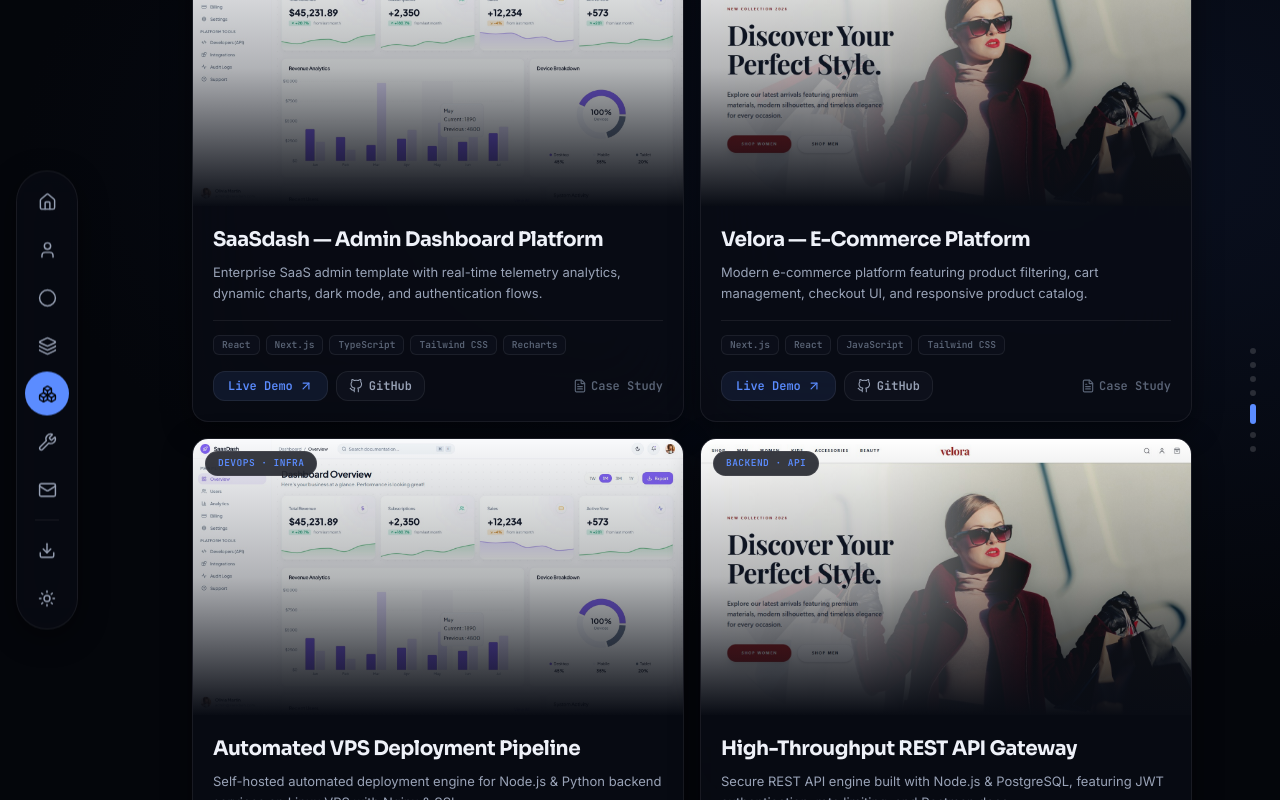
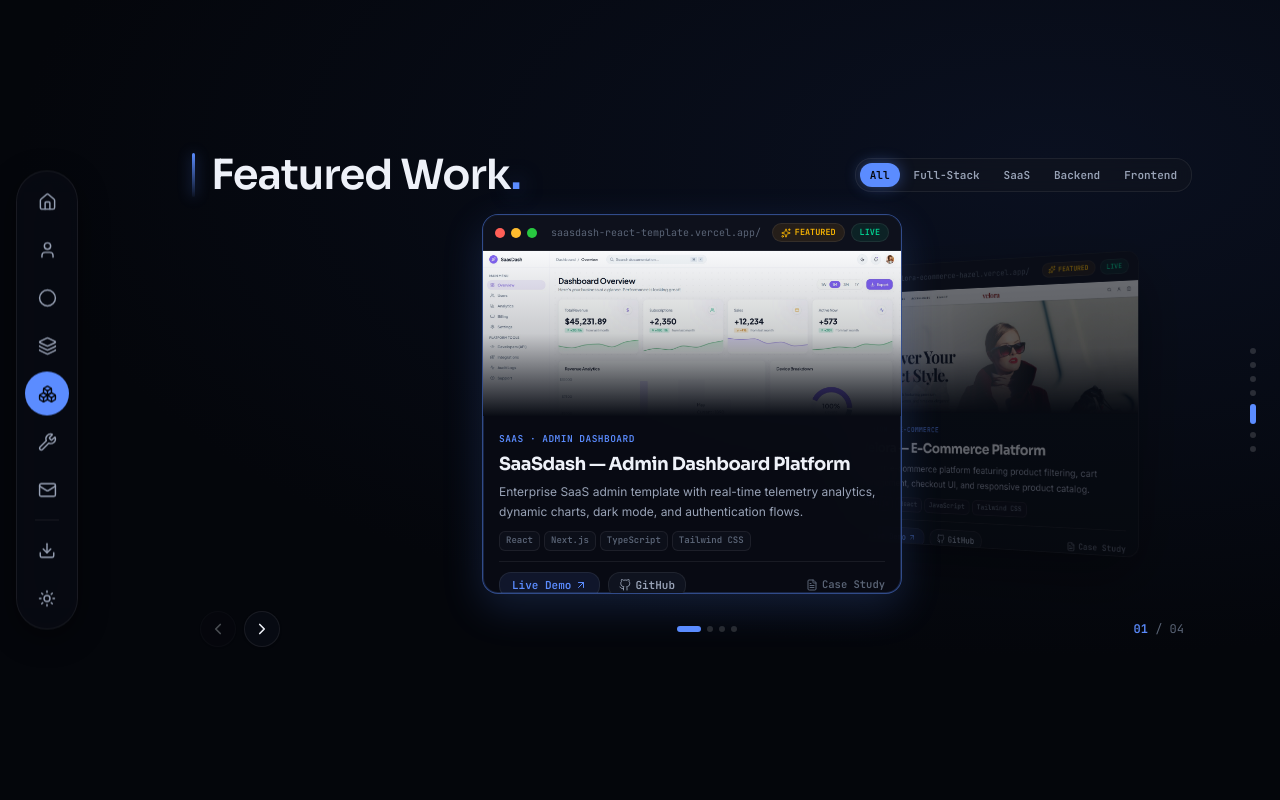
Before and after one commit to SabbirHossain-02/sabbir-portfolio, a Next.js app: page / in a window 1280 px wide. Both pictures are taken after a click on the button "View My Work". Built offline with nearby package versions, Linux system fonts and the light colour scheme.

Commit message:
Convert Projects section to high-performance 3D Coverflow Carousel system

```diff
--- a/src/components/sections/projects.tsx
+++ b/src/components/sections/projects.tsx
@@ -1,10 +1,19 @@
 "use client";
 
-import { useState } from "react";
-import { ArrowUpRight, Sparkles, ExternalLink, X, FileText, CheckCircle2 } from "lucide-react";
+import { useState, useCallback, useEffect, useRef } from "react";
+import {
+  ArrowUpRight,
+  ChevronLeft,
+  ChevronRight,
+  Sparkles,
+  ExternalLink,
+  X,
+  FileText,
+} from "lucide-react";
 import { PROJECTS, type Project } from "@/lib/site";
 import { Section, SectionInner, SectionHead } from "../section";
 import { Icon } from "../icons";
+import { useDeck } from "../deck";
 
 const CATEGORIES = [
   { id: "all", label: "All" },
@@ -15,23 +24,127 @@
 ] as const;
 
 export function Projects() {
+  const { registerInterceptor, active, dir } = useDeck();
   const [activeTab, setActiveTab] = useState<string>("all");
+  const [cur, setCur] = useState(0);
+  const curRef = useRef(0);
   const [selectedCaseStudy, setSelectedCaseStudy] = useState<Project | null>(null);
 
+  // Filter projects by selected category tab
   const filteredProjects = PROJECTS.filter((p) => {
     if (activeTab === "all") return true;
     return p.category === activeTab;
   });
 
+  const n = filteredProjects.length;
+
+  const go = useCallback(
+    (i: number) => {
+      if (n === 0) return;
+      const v = Math.max(0, Math.min(n - 1, i));
+      curRef.current = v;
+      setCur(v);
+    },
+    [n]
+  );
+
+  // Reset current index when category tab changes
+  useEffect(() => {
+    curRef.current = 0;
+    setCur(0);
+  }, [activeTab]);
+
+  // Scroll interceptor for deck section
+  useEffect(() => {
+    const fn = (d: 1 | -1) => {
+      const c = curRef.current;
+      if (d > 0) {
+        if (c < n - 1) {
+          go(c + 1);
+          return true; // consumed — stay in projects slide
+        }
+        return false; // at last project -> advance slide
+      } else {
+        if (c > 0) {
+          go(c - 1);
+          return true;
+        }
+        return false; // at first project -> go back slide
+      }
+    };
+    registerInterceptor("projects", fn);
+    return () => registerInterceptor("projects", null);
+  }, [registerInterceptor, go, n]);
+
+  // Reset index when entering section
+  useEffect(() => {
+    if (active === "projects") {
+      const target = dir > 0 ? 0 : Math.max(0, n - 1);
+      curRef.current = target;
+      setCur(target);
+    }
+  }, [active, dir, n]);
+
+  const activeProject = filteredProjects[cur] || filteredProjects[0];
+
+  // Touch swipe support
+  const stageRef = useRef<HTMLDivElement>(null);
+  useEffect(() => {
+    const el = stageRef.current;
+    if (!el) return;
+    let sx = 0;
+    let sy = 0;
+    let isTracking = false;
+    let isDecided = false;
+    let isHorizontal = false;
+
+    const onStart = (e: TouchEvent) => {
+      sx = e.touches[0].clientX;
+      sy = e.touches[0].clientY;
+      isTracking = true;
+      isDecided = false;
+      isHorizontal = false;
+    };
+    const onMove = (e: TouchEvent) => {
+      if (!isTracking) return;
+      const dx = e.touches[0].clientX - sx;
+      const dy = e.touches[0].clientY - sy;
+      if (!isDecided && (Math.abs(dx) > 8 || Math.abs(dy) > 8)) {
+        isDecided = true;
+        isHorizontal = Math.abs(dx) > Math.abs(dy);
+      }
+      if (isHorizontal) e.preventDefault();
+    };
+    const onEnd = (e: TouchEvent) => {
+      if (!isTracking) return;
+      isTracking = false;
+      const dx = e.changedTouches[0].clientX - sx;
+      if (isHorizontal && Math.abs(dx) > 40) {
+        go(curRef.current + (dx < 0 ? 1 : -1));
+      }
+    };
+
+    el.addEventListener("touchstart", onStart, { passive: true });
+    el.addEventListener("touchmove", onMove, { passive: false });
+    el.addEventListener("touchend", onEnd, { passive: true });
+    el.addEventListener("touchcancel", onEnd, { passive: true });
+    return () => {
+      el.removeEventListener("touchstart", onStart);
+      el.removeEventListener("touchmove", onMove);
+      el.removeEventListener("touchend", onEnd);
+      el.removeEventListener("touchcancel", onEnd);
+    };
+  }, [go]);
+
   return (
     <Section id="projects">
-      <SectionInner className="!py-2 md:!py-3">
-        {/* Section Header & Category Filters */}
-        <div className="mb-3.5 flex flex-col gap-3 sm:mb-4 sm:flex-row sm:items-center sm:justify-between">
+      <SectionInner className="!py-2 md:!py-3 flex h-[100dvh] flex-col justify-between md:h-auto">
+        <div>
+          {/* Header & Category Tabs */}
+          <div className="mb-2 flex flex-col gap-2 sm:mb-3 sm:flex-row sm:items-center sm:justify-between">
             <SectionHead title="Featured Work." className="!mb-0" />
 
-          {/* Category Filter Tabs */}
-          <div className="flex flex-wrap items-center gap-1.5 rounded-2xl border border-line bg-surface-2/80 p-1.5 backdrop-blur">
+            <div className="flex flex-wrap items-center gap-1 rounded-2xl border border-line bg-surface-2/80 p-1 backdrop-blur">
               {CATEGORIES.map((cat) => {
                 const isActive = activeTab === cat.id;
                 return (
@@ -39,7 +152,7 @@
                     key={cat.id}
                     type="button"
                     onClick={() => setActiveTab(cat.id)}
-                  className={`rounded-xl px-3 py-1 font-mono text-xs font-semibold transition-all duration-200 ${
+                    className={`rounded-xl px-2.5 py-1 font-mono text-[11px] font-semibold transition-all duration-200 ${
                       isActive
                         ? "bg-accent text-accent-ink shadow-[0_0_15px_color-mix(in_srgb,var(--accent)_40%,transparent)]"
                         : "text-muted hover:text-ink"
@@ -52,105 +165,102 @@
             </div>
           </div>
 
-        {/* Project Cards Grid */}
-        <div className="stagger grid gap-4 sm:grid-cols-2">
-          {filteredProjects.map((p) => (
+          {/* 3D Carousel Stage */}
+          <div className="relative mt-2 w-full">
+            <div
+              ref={stageRef}
+              className="relative mx-auto h-[360px] w-full touch-pan-y select-none sm:h-[390px]"
+              style={{ perspective: "1600px" }}
+            >
+              {filteredProjects.map((p, i) => {
+                const off = i - cur;
+                const abs = Math.abs(off);
+                const visible = abs <= 2;
+                const clamped = Math.max(-2, Math.min(2, off));
+
+                return (
                   <div
                     key={p.id}
-              className="group relative flex flex-col justify-between overflow-hidden rounded-2xl border border-line-strong/80 bg-surface/80 shadow-[var(--shadow-md)] backdrop-blur-2xl transition-all duration-300 hover:-translate-y-1 hover:border-accent/50 hover:shadow-[0_12px_35px_rgba(91,140,255,0.15)]"
+                    onClick={() => off !== 0 && go(i)}
+                    className="absolute left-1/2 top-1/2 h-[350px] w-[min(88vw,420px)] sm:h-[380px]"
+                    style={{
+                      transform: `translate(-50%, -50%) translateX(${off * 52}%) rotateY(${clamped * -38}deg) translateZ(${-abs * 160}px) scale(${off === 0 ? 1 : 0.82})`,
+                      transformStyle: "preserve-3d",
+                      transition:
+                        "transform 0.6s cubic-bezier(0.16,1,0.3,1), opacity 0.5s ease",
+                      opacity: visible ? (off === 0 ? 1 : 0.6) : 0,
+                      zIndex: 50 - abs,
+                      pointerEvents: visible ? "auto" : "none",
+                      cursor: off === 0 ? "default" : "pointer",
+                    }}
                   >
-              {/* Preview Image with Hover Zoom & Gradient Mask */}
-              <div className="relative aspect-[16/9] w-full overflow-hidden bg-surface-2">
-                <img
-                  src={p.image}
-                  alt={p.title}
-                  className="h-full w-full object-cover object-top transition-transform duration-700 ease-out group-hover:scale-105"
+                    <ProjectCard
+                      p={p}
+                      active={off === 0}
+                      onOpenCaseStudy={() => setSelectedCaseStudy(p)}
                     />
-                <div className="absolute inset-0 bg-gradient-to-t from-surface via-surface/30 to-transparent" />
+                  </div>
+                );
+              })}
+            </div>
 
-                {/* Badges Overlay */}
-                <div className="absolute left-3 top-3 flex flex-wrap gap-1.5">
-                  <span className="rounded-full border border-line bg-surface/80 px-3 py-1 font-mono text-[9.5px] font-bold uppercase tracking-wider text-accent backdrop-blur">
-                    {p.typeLabel}
+            {/* 3D Controls & Counter */}
+            <div className="mt-3 flex items-center justify-between px-2">
+              <div className="flex items-center gap-2">
+                <button
+                  type="button"
+                  onClick={() => go(cur - 1)}
+                  disabled={cur === 0}
+                  aria-label="Previous project"
+                  className="grid h-9 w-9 place-items-center rounded-full border border-line-strong/80 bg-surface/80 text-ink shadow-sm transition hover:border-accent hover:text-accent disabled:cursor-not-allowed disabled:opacity-30"
+                >
+                  <ChevronLeft className="h-4.5 w-4.5" strokeWidth={2.2} />
+                </button>
+
+                <button
+                  type="button"
+                  onClick={() => go(cur + 1)}
+                  disabled={cur === n - 1}
+                  aria-label="Next project"
+                  className="grid h-9 w-9 place-items-center rounded-full border border-line-strong/80 bg-surface/80 text-ink shadow-sm transition hover:border-accent hover:text-accent disabled:cursor-not-allowed disabled:opacity-30"
+                >
+                  <ChevronRight className="h-4.5 w-4.5" strokeWidth={2.2} />
+                </button>
+              </div>
+
+              {/* Progress Indicators */}
+              <div className="flex items-center gap-1.5">
+                {filteredProjects.map((p, i) => (
+                  <button
+                    key={p.id}
+                    type="button"
+                    onClick={() => go(i)}
+                    aria-label={`Go to ${p.title}`}
+                    className={`h-1.5 rounded-full transition-all duration-300 ${
+                      i === cur ? "w-6 bg-accent" : "w-1.5 bg-line-strong hover:bg-muted"
+                    }`}
+                  />
+                ))}
+              </div>
+
+              {/* Counter label */}
+              {activeProject && (
+                <div className="font-mono text-xs text-muted">
+                  <span className="font-bold text-accent">
+                    {String(cur + 1).padStart(2, "0")}
                   </span>
-                  {p.featured && (
-                    <span className="inline-flex items-center gap-1 rounded-full border border-amber-500/30 bg-amber-500/10 px-3 py-1 font-mono text-[9.5px] font-bold uppercase tracking-wider text-amber-400 backdrop-blur">
-                      <Sparkles className="h-2.5 w-2.5" /> Featured
-                    </span>
+                  <span className="text-dim"> / {String(n).padStart(2, "0")}</span>
+                </div>
               )}
             </div>
           </div>
-
-              {/* Card Body */}
-              <div className="flex flex-1 flex-col justify-between p-5">
-                <div>
-                  <h3 className="font-display text-lg font-bold tracking-tight text-ink group-hover:text-accent transition-colors sm:text-xl">
-                    {p.title}
-                  </h3>
-                  <p className="mt-2 text-xs leading-relaxed text-muted sm:text-[13px]">
-                    {p.blurb}
-                  </p>
         </div>
 
-                <div className="mt-4 border-t border-line/80 pt-3.5">
-                  {/* Tech stack pills */}
-                  <div className="mb-4 flex flex-wrap gap-1.5">
-                    {p.stack.map((st) => (
-                      <span
-                        key={st}
-                        className="rounded-md border border-line bg-surface-2/60 px-2 py-0.5 font-mono text-[9.5px] font-semibold text-dim"
-                      >
-                        {st}
-                      </span>
-                    ))}
-                  </div>
-
-                  {/* Actions */}
-                  <div className="flex items-center gap-2">
-                    {p.href && (
-                      <a
-                        href={p.href}
-                        target="_blank"
-                        rel="noopener noreferrer"
-                        className="inline-flex items-center gap-1.5 rounded-xl border border-accent/30 bg-accent/10 px-3.5 py-1.5 font-mono text-xs font-bold text-accent transition-all duration-200 hover:bg-accent hover:text-accent-ink"
-                      >
-                        <span>Live Demo</span>
-                        <ArrowUpRight className="h-3.5 w-3.5" />
-                      </a>
-                    )}
-
-                    {p.github && (
-                      <a
-                        href={p.github}
-                        target="_blank"
-                        rel="noopener noreferrer"
-                        className="inline-flex items-center gap-1.5 rounded-xl border border-line bg-surface-2/80 px-3 py-1.5 font-mono text-xs font-semibold text-muted transition-all duration-200 hover:border-line-strong hover:text-ink"
-                      >
-                        <Icon name="github" className="h-3.5 w-3.5" />
-                        <span>GitHub</span>
-                      </a>
-                    )}
-
-                    <button
-                      type="button"
-                      onClick={() => setSelectedCaseStudy(p)}
-                      className="ml-auto inline-flex items-center gap-1 font-mono text-xs font-semibold text-dim hover:text-accent transition-colors"
-                    >
-                      <FileText className="h-3.5 w-3.5" />
-                      <span>Case Study</span>
-                    </button>
-                  </div>
-                </div>
-              </div>
-            </div>
-          ))}
-        </div>
-
-        {/* Case Study Modal / Drawer */}
+        {/* Case Study Modal */}
         {selectedCaseStudy && (
           <div className="fixed inset-0 z-50 flex items-center justify-center p-4">
             <div
-              className="absolute inset-0 bg-black/70 backdrop-blur-md"
+              className="absolute inset-0 bg-black/75 backdrop-blur-md"
               onClick={() => setSelectedCaseStudy(null)}
             />
 
@@ -231,3 +341,154 @@
     </Section>
   );
 }
+
+function ProjectCard({
+  p,
+  active,
+  onOpenCaseStudy,
+}: {
+  p: Project;
+  active: boolean;
+  onOpenCaseStudy: () => void;
+}) {
+  const [failed, setFailed] = useState(false);
+  const showImg = p.image && !failed;
+
+  return (
+    <div
+      className="flex h-full w-full flex-col overflow-hidden rounded-2xl border bg-surface/90 shadow-[var(--shadow-lg)] backdrop-blur-xl transition-all duration-500"
+      style={{
+        borderColor: active ? "rgba(91, 140, 255, 0.5)" : "var(--line)",
+        boxShadow: active
+          ? "0 14px 40px rgba(91, 140, 255, 0.18), inset 0 0 0 1px rgba(91, 140, 255, 0.2)"
+          : undefined,
+        filter: active ? "none" : "brightness(0.65)",
+      }}
+    >
+      {/* Browser Window Bar */}
+      <div className="relative flex shrink-0 items-center justify-between border-b border-line/80 bg-surface-2/80 px-3 py-2">
+        <div className="flex items-center gap-1.5">
+          <span className="h-2.5 w-2.5 rounded-full bg-[#ff5f57]" />
+          <span className="h-2.5 w-2.5 rounded-full bg-[#febc2e]" />
+          <span className="h-2.5 w-2.5 rounded-full bg-[#28c840]" />
+          <span className="ml-2 truncate font-mono text-[10px] text-dim">
+            {(p.href || "").replace(/^https?:\/\//, "")}
+          </span>
+        </div>
+
+        <div className="flex items-center gap-1.5">
+          {p.featured && (
+            <span className="inline-flex items-center gap-1 rounded-full border border-amber-500/30 bg-amber-500/10 px-2 py-0.5 font-mono text-[8.5px] font-bold uppercase text-amber-400">
+              <Sparkles className="h-2.5 w-2.5" /> Featured
+            </span>
+          )}
+          <span className="rounded-full border border-emerald-500/30 bg-emerald-500/10 px-2 py-0.5 font-mono text-[8.5px] font-bold uppercase text-emerald-400">
+            Live
+          </span>
+        </div>
+      </div>
+
+      {/* Screenshot Preview */}
+      <div className="relative h-[155px] w-full shrink-0 overflow-hidden bg-surface-2 sm:h-[165px]">
+        {showImg ? (
+          <img
+            src={p.image as string}
+            alt={`${p.title} live preview`}
+            onError={() => setFailed(true)}
+            className="h-full w-full object-cover object-top transition-transform duration-500 hover:scale-105"
+            draggable={false}
+          />
+        ) : (
+          <div
+            className="grid h-full w-full place-items-center"
+            style={{
+              background: `linear-gradient(135deg, var(--accent)22, transparent 70%), var(--surface-2)`,
+            }}
+          >
+            <span className="font-display text-2xl font-bold text-accent">
+              {p.title}
+            </span>
+          </div>
+        )}
+        <div className="absolute inset-0 bg-gradient-to-t from-surface via-surface/20 to-transparent" />
+      </div>
+
+      {/* Card Content Body */}
+      <div className="flex flex-1 flex-col justify-between p-4">
+        <div>
+          <div className="flex items-center justify-between">
+            <span className="font-mono text-[9.5px] font-bold uppercase tracking-wider text-accent">
+              {p.typeLabel}
+            </span>
+          </div>
+
+          <h3 className="mt-1 font-display text-base font-bold tracking-tight text-ink sm:text-lg">
+            {p.title}
+          </h3>
+
+          <p className="mt-1 line-clamp-2 text-xs leading-relaxed text-muted">
+            {p.blurb}
+          </p>
+        </div>
+
+        <div>
+          {/* Tech Stack Pills */}
+          <div className="my-2.5 flex flex-wrap gap-1">
+            {p.stack.slice(0, 4).map((s) => (
+              <span
+                key={s}
+                className="rounded-md border border-line bg-surface-2/60 px-1.5 py-0.5 font-mono text-[9px] font-semibold text-dim"
+              >
+                {s}
+              </span>
+            ))}
+          </div>
+
+          {/* Action Links */}
+          <div className="flex items-center gap-2 border-t border-line/80 pt-2.5">
+            {p.href && (
+              <a
+                href={p.href}
+                target="_blank"
+                rel="noopener noreferrer"
+                onClick={(e) => e.stopPropagation()}
+                tabIndex={active ? 0 : -1}
+                className="inline-flex items-center gap-1 rounded-xl border border-accent/30 bg-accent/10 px-3 py-1 font-mono text-[11px] font-bold text-accent transition-all hover:bg-accent hover:text-accent-ink"
+              >
+                <span>Live Demo</span>
+                <ArrowUpRight className="h-3 w-3" />
+              </a>
+            )}
+
+            {p.github && (
+              <a
+                href={p.github}
+                target="_blank"
+                rel="noopener noreferrer"
+                onClick={(e) => e.stopPropagation()}
+                tabIndex={active ? 0 : -1}
+                className="inline-flex items-center gap-1 rounded-xl border border-line bg-surface-2 px-2.5 py-1 font-mono text-[11px] font-semibold text-muted hover:text-ink"
+              >
+                <Icon name="github" className="h-3 w-3" />
+                <span>GitHub</span>
+              </a>
+            )}
+
+            <button
+              type="button"
+              onClick={(e) => {
+                e.stopPropagation();
+                onOpenCaseStudy();
+              }}
+              tabIndex={active ? 0 : -1}
+              className="ml-auto inline-flex items-center gap-1 font-mono text-[10.5px] font-semibold text-dim hover:text-accent transition-colors"
+            >
+              <FileText className="h-3 w-3" />
+              <span>Case Study</span>
+            </button>
+          </div>
+        </div>
+      </div>
+    </div>
+  );
+}
```
Lines whose indentation alone changed are shown as unchanged.
